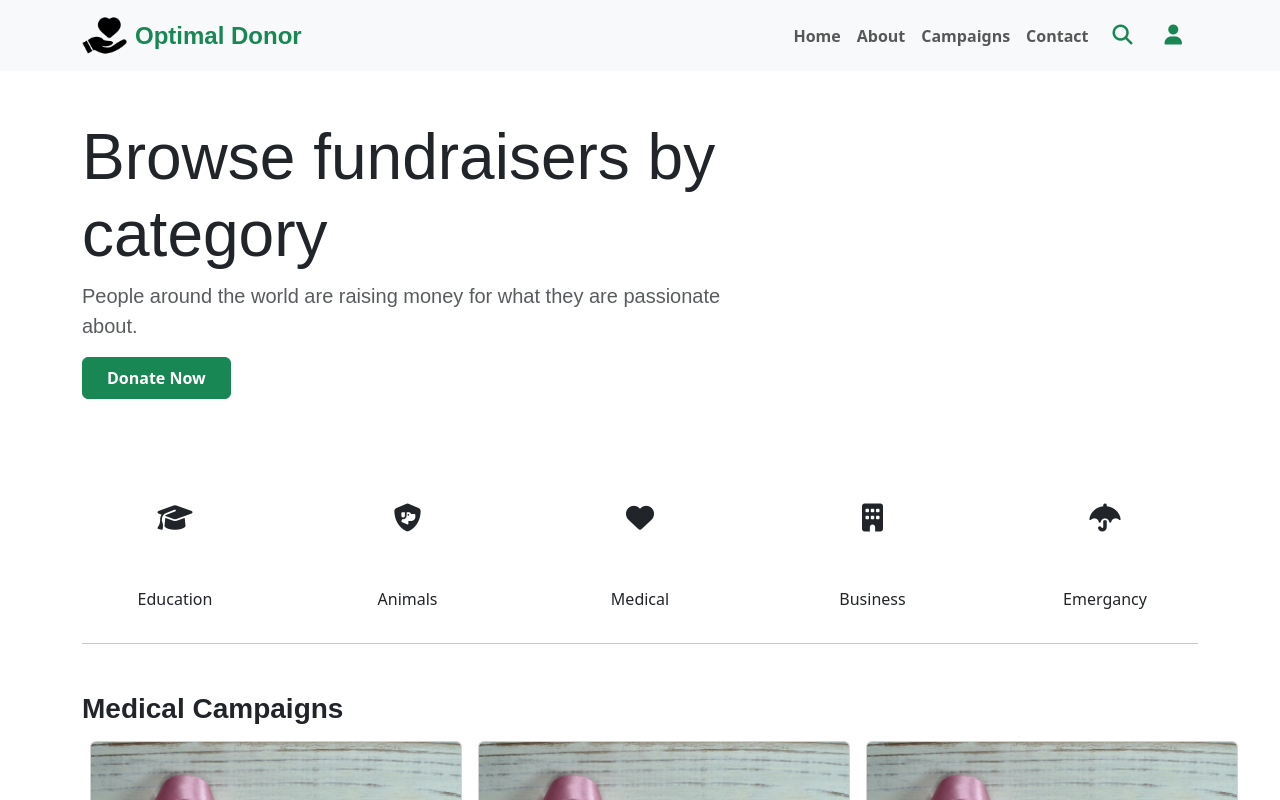
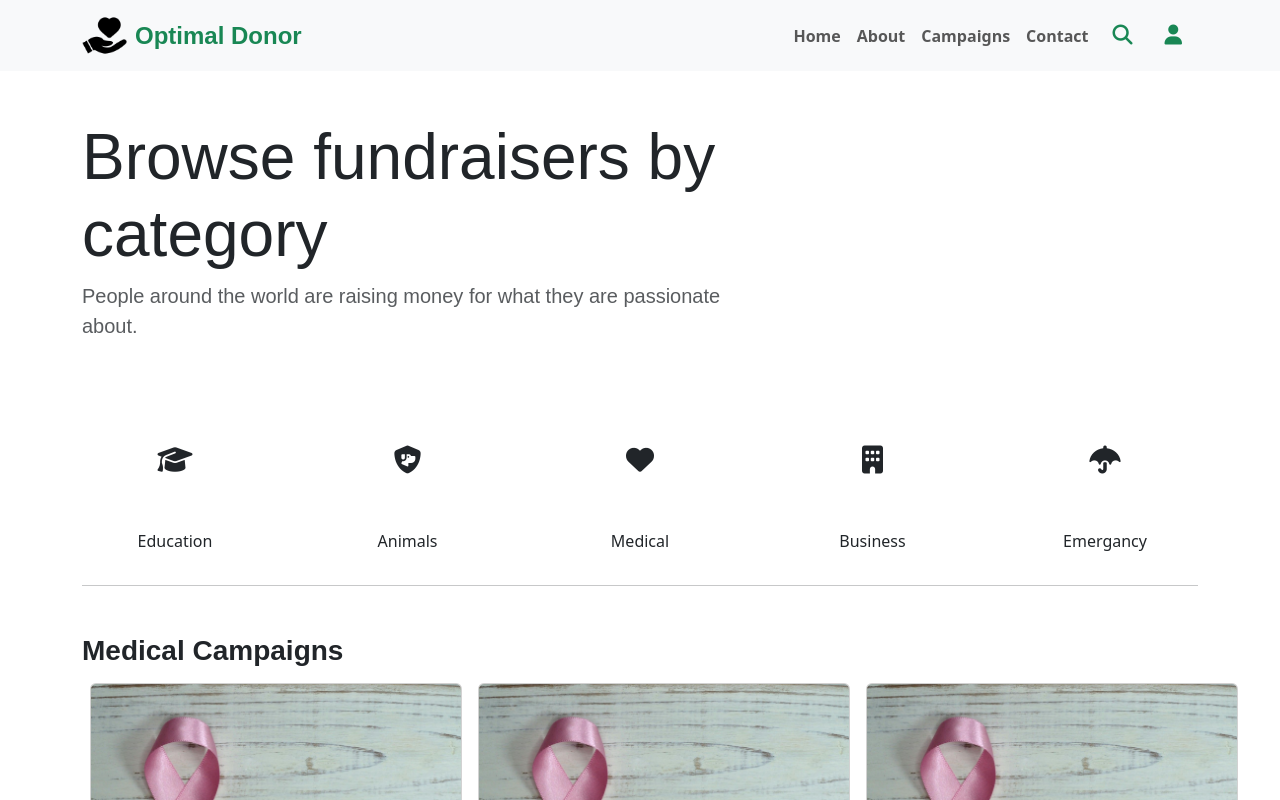
Before and after one commit to CIHYALACE/Optimal_Donor, a React (Vite) app in the folder frontend/: page /campaigns in a window 1280 px wide. Shown: the top 800 px of the page. Built offline with nearby package versions, Linux system fonts and the light colour scheme; a web font is replaced by a local one.

Commit message:
removing nonsense elements

```diff
--- a/frontend/src/pages/CampaignsPage.jsx
+++ b/frontend/src/pages/CampaignsPage.jsx
@@ -12,7 +12,7 @@ export default function CampaignsPage() {
           People around the world are raising money for what they are passionate
           about.
         </p>
-        <a className="btn btn-success fw-bold p-2 px-4">Donate Now</a>
+        {/* <a className="btn btn-success fw-bold p-2 px-4">Donate Now</a> */}
       </div>
 
       <div className="d-flex justify-content-between align-items-center gap-1 mt-5">
```
